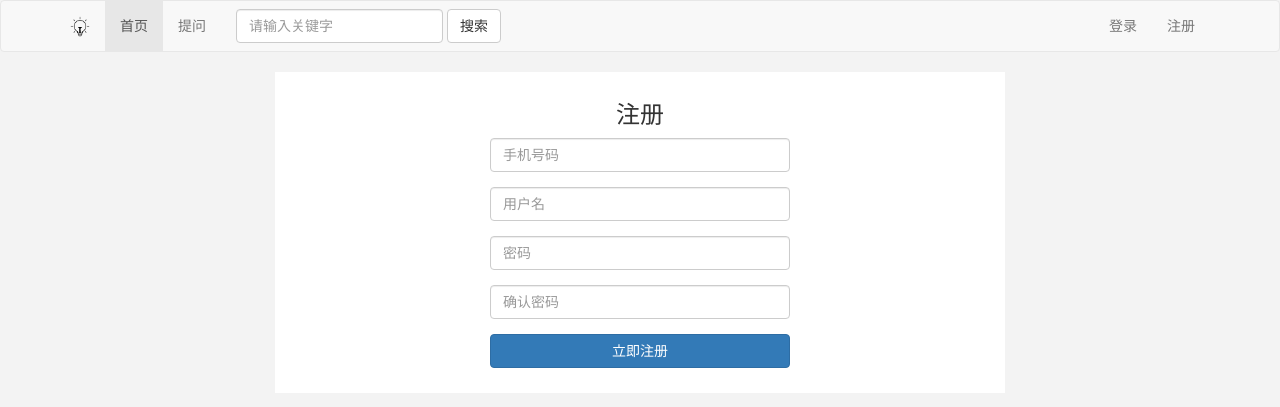
After one commit to suwenkun1126/Flask_Question, a Flask app: page /register in a window 1280 px wide. The commit adds this page. Shown: the top 407 px of the page. Run offline with Flask 2, Linux system fonts and the light colour scheme; some libraries are stand-ins or nearby versions.

Commit message:
注册页面的创建

```diff
--- a/Flask_Question.py
+++ b/Flask_Question.py
@@ -16,5 +16,10 @@ def login():
     else:
         pass
 
+@app.route('/register',methods=['GET','POST'])
+def register():
+    if request.method == 'GET':
+        return render_template('register.html')
+
 if __name__ == '__main__':
     app.run()
--- a/templates/base.html
+++ b/templates/base.html
@@ -44,7 +44,7 @@
                 </form>
                 <ul class="nav navbar-nav navbar-right">
                     <li><a href="{{ url_for('login') }}">登录</a></li>
-                    <li><a href="#">注册</a></li>
+                    <li><a href="{{ url_for('register') }}">注册</a></li>
                 </ul>
             </div><!-- /.navbar-collapse -->
         </div><!-- /.container -->
--- /dev/null
+++ b/templates/register.html
@@ -0,0 +1,29 @@
+{% extends 'base.html' %}
+
+{% block title %}注册{% endblock %}
+{% block head %}
+    <link rel="stylesheet" href="{{ url_for('static',filename='css/login_register.css') }}">
+{% endblock %}
+
+{% block main %}
+    <h3 class="page-title">注册</h3>
+    <form action="" method="post">
+        <div class="form-container">
+            <div class="form-group">
+                <input type="text" class="form-control" placeholder="手机号码" name="telephone">
+            </div>
+            <div class="form-group">
+                <input type="text" class="form-control" placeholder="用户名" name="username">
+            </div>
+            <div class="form-group">
+                <input type="password" class="form-control" placeholder="密码" name="password1">
+            </div>
+            <div class="form-group">
+                <input type="password" class="form-control" placeholder="确认密码" name="password2">
+            </div>
+            <div class="form-group">
+                <button class="btn btn-primary btn-block">立即注册</button>
+            </div>
+        </div>
+    </form>
+{% endblock %}
```
Also changed, not shown: templates/login.html (+4 -3 lines), static/css/login_register.css (renamed from static/css/login.css).
